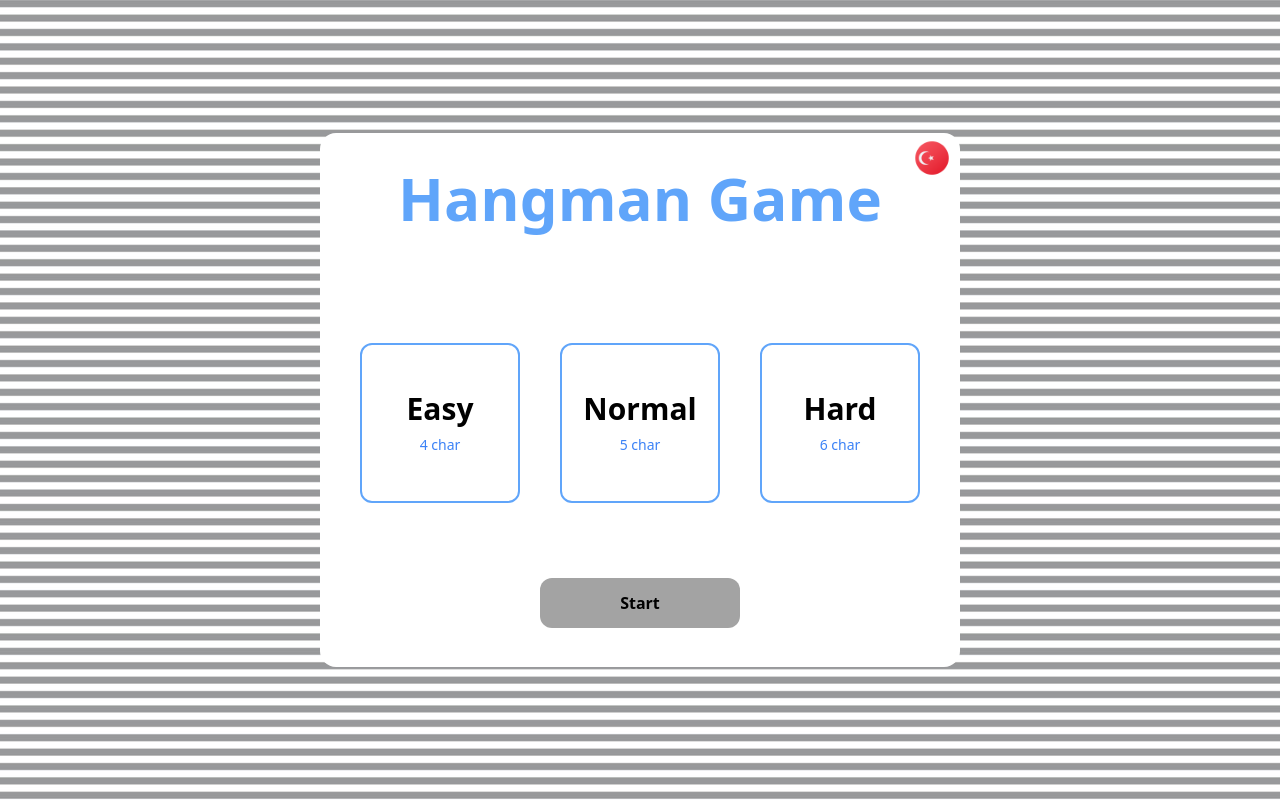
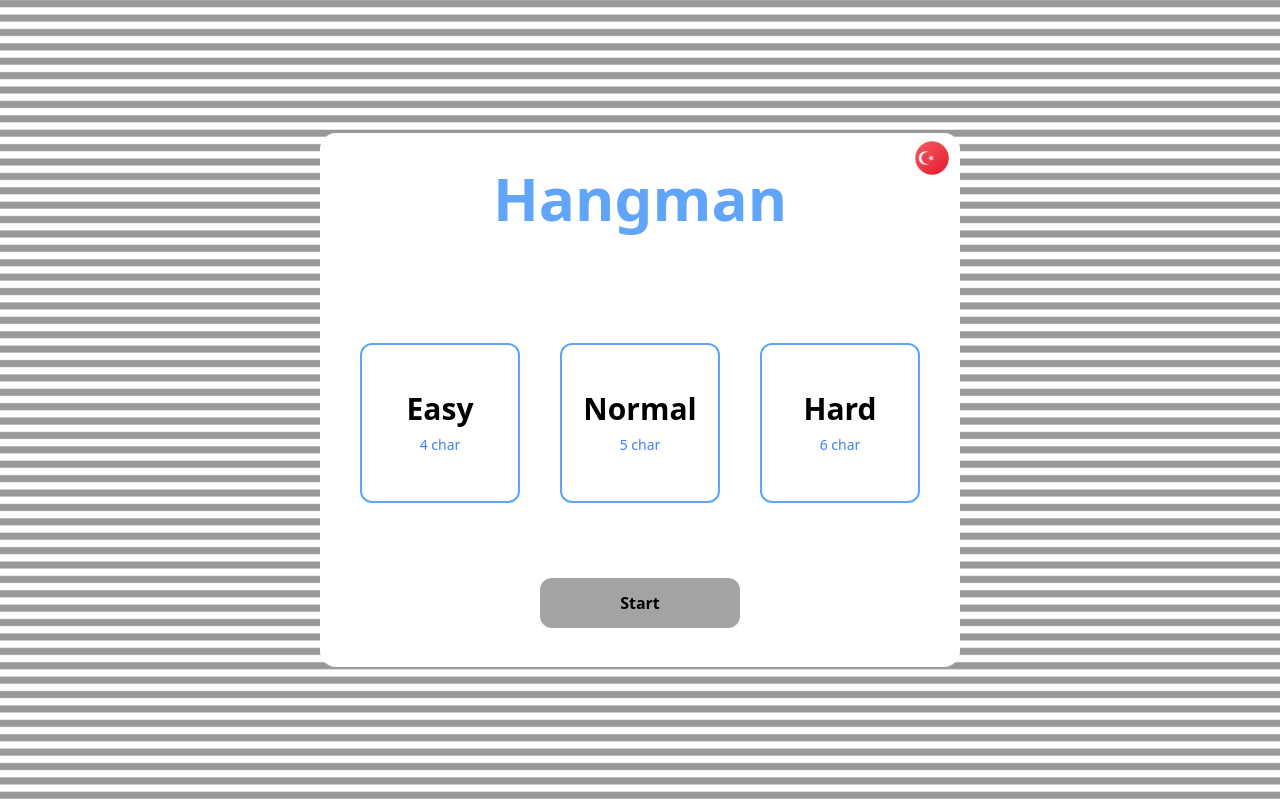
Before and after one commit to enesyagmur/adam-asmaca, a React (Vite) app: page / in a window 1280 px wide. Built offline with nearby package versions, Linux system fonts and the light colour scheme.

Commit message:
tittle değişikliği

```diff
--- a/src/App.tsx
+++ b/src/App.tsx
@@ -19,6 +19,3 @@ function App() {
 }
 
 export default App;
-
-//YAPILACAKLAR:
-// proje live alma video çekme ve linkedin post
--- a/src/data/languageText/textForHome.json
+++ b/src/data/languageText/textForHome.json
@@ -1,5 +1,5 @@
 {
-  "title": { "en": "hangman game", "tr": "adam asmaca" },
+  "title": { "en": "hangman", "tr": "adam asmaca" },
   "button1Level": { "en": "easy", "tr": "kolay" },
   "button2Level": { "en": "normal", "tr": "normal" },
   "button3Level": { "en": "hard", "tr": "zor" },
```
